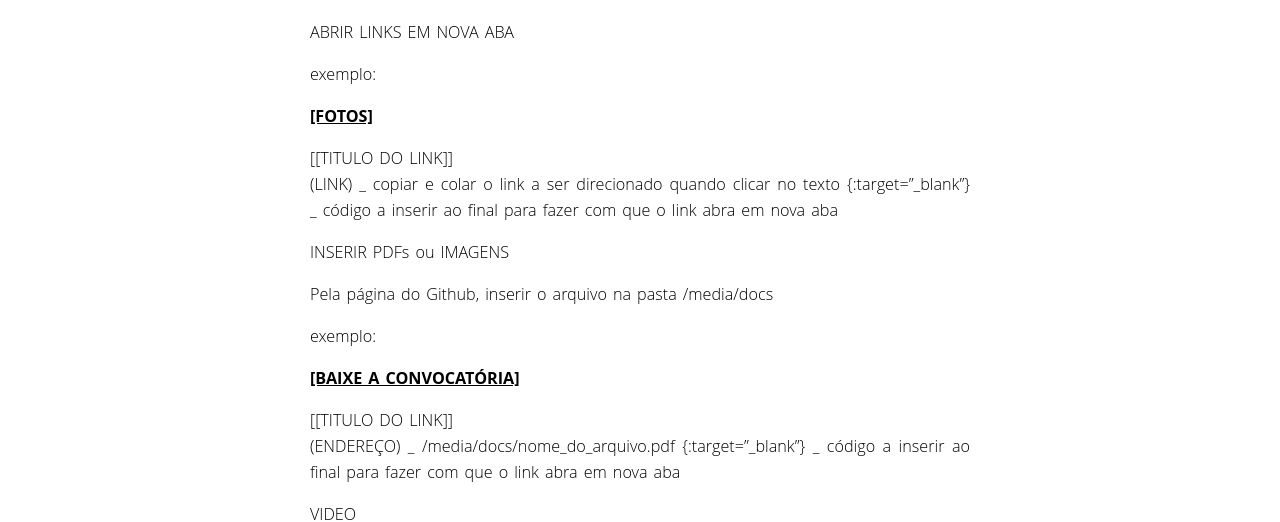
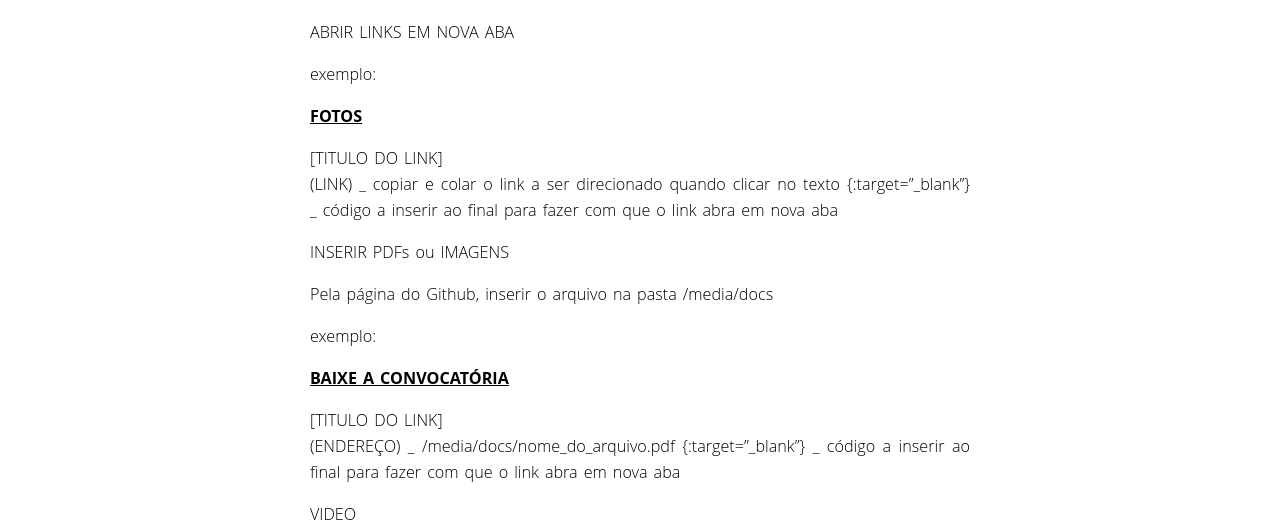
Before and after one commit to associacaosilo/interactivos2019, a Jekyll site: the page built from _posts/2019-08-14-exemplo.md, in a window 1280 px wide and 900 px high, scrolled down 424 px. Shown: the part 155-677 px from the top of the window. Built offline with Jekyll 4.4.1, drawn with Linux system fonts in a browser that asks for light colours; nearby versions of some CDN libraries.

```diff
--- a/_posts/2019-08-14-exemplo.md
+++ b/_posts/2019-08-14-exemplo.md
@@ -26,9 +26,9 @@ ABRIR LINKS EM NOVA ABA
 
 exemplo:
 
-[[FOTOS]](https://www.flickr.com/photos/151197945@N07/albums/72157679168514796){:target="_blank"}
+[FOTOS](https://www.flickr.com/photos/151197945@N07/albums/72157679168514796){:target="_blank"}
 
-[[TITULO DO LINK]]
+[TITULO DO LINK]
 (LINK)               _   copiar e colar o link a ser direcionado quando clicar no texto
 {:target="_blank"}   _   código a inserir ao final para fazer com que o link abra em nova aba
 
@@ -39,9 +39,9 @@ Pela página do Github, inserir o arquivo na pasta /media/docs
 
 exemplo:
 
-[[BAIXE A CONVOCATÓRIA]](/media/docs/resilience.pdf){:target="_blank"}
+[BAIXE A CONVOCATÓRIA](/media/docs/resilience.pdf){:target="_blank"}
 
-[[TITULO DO LINK]]
+[TITULO DO LINK]
 (ENDEREÇO)           _   /media/docs/nome_do_arquivo.pdf
 {:target="_blank"}   _   código a inserir ao final para fazer com que o link abra em nova aba
 
```
